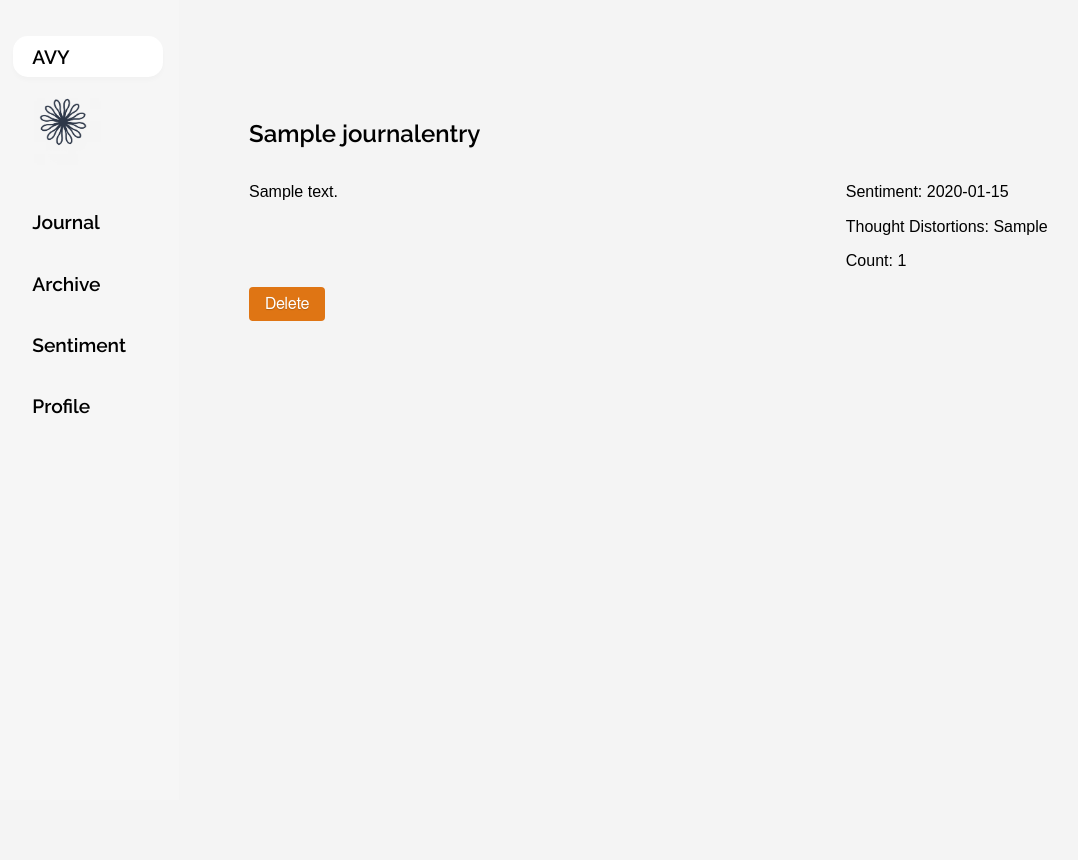
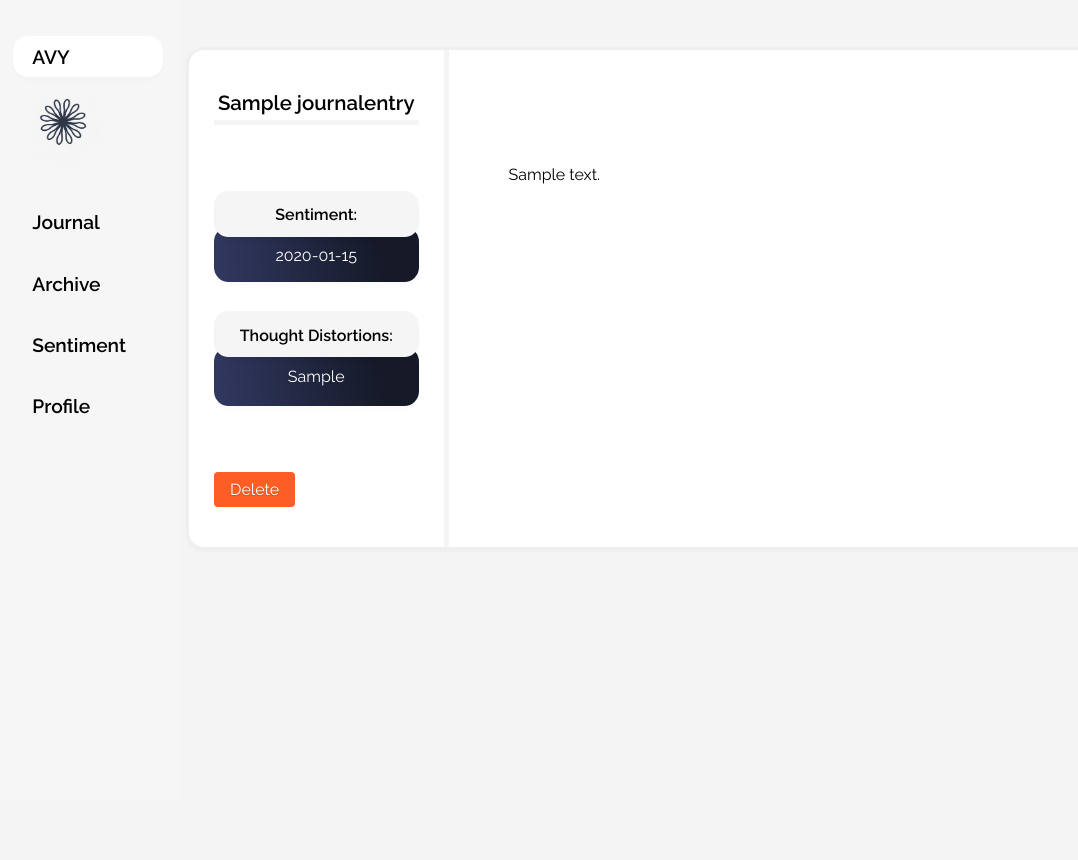
Before and after one commit to ronanpdh/sentiment-analysis, a Django app: page /1/ in a window 1280 px wide; the page is wider, and only the part inside the window is pictured. Shown: that part, without its empty margins (3-1081 px from the left). Run offline with Django 4.2, Linux system fonts and the light colour scheme; a user stored in the database is signed in; tables that the repository leaves empty hold one stand-in row (values such as "Sample post"); some libraries are stand-ins or nearby versions.

Commit message:
updated styling to multiple pages

```diff
--- a/lucid/journal/static/journal/style.css
+++ b/lucid/journal/static/journal/style.css
@@ -2,7 +2,7 @@ body {
     height: 100%;
     font-family: 'Raleway', sans-serif;
     font-weight: 400;
-    overflow: hidden;
+    overflow: scroll;
     background: #F4F4F4;
 }
 
@@ -18,7 +18,7 @@ button.button-secondary {
 }
 
 button.button-warning {
-    background: rgb(223, 117, 20);
+    background: rgba(254, 93, 38, 1);
 }
 
 /* Journal Page CSS  */
@@ -105,6 +105,7 @@ button.button-warning {
     display: flex;
     align-items: center;
     flex-direction: row-reverse;
+    margin-top: -15px;
     height: 80px;
     width: 100%;
     border-radius: 10px;
@@ -283,6 +284,7 @@ h1 {
     border-bottom-width: 2px;
     border-color: #E2E8F0;
     padding: 20px;
+    font-size: 1em;
 }
 
 .pure-table.custom-table td a:link,
@@ -299,7 +301,7 @@ h1 {
 
 .archive-container {
    background-color: white;
-   height: 80%;
+   height: fit-content;
    border-radius: 15px;
    /* overflow: scroll; */
    box-shadow: 0px 1px 1px 4px rgba(0, 0, 0, 0.02);
@@ -309,52 +311,154 @@ h1 {
 
 
 
-/* Sentiment Page CSS */
 
-.sentiment-container {
+/* Journal entry detail view */
+
+.journal-detail {
+    display: grid;
+    grid-template-columns: 1fr 3fr;
+    gap: 50px;
+    /* padding: 20px; */
     background-color: white;
-    height: 80%;
+    height: fit-content;
     border-radius: 15px;
-   /* overflow: scroll; */
+    overflow: auto;
     box-shadow: 0px 1px 1px 4px rgba(0, 0, 0, 0.02);
 }
 
-.graph-container  {
-    padding-top: 2em;
+.entry-sidebar {
+    display: grid;
+    align-self: center;
+    grid-template-rows: 50px 50px 2fr 50px;
+    row-gap: 50px;
+    border-right: 5px solid rgba(245, 245, 245, 1);
+    padding:25px
 }
 
-.graphone div {
-    margin-top: 25px;
-    margin-left: 100px;
-    border: solid 2px black;
-    width: 900px;
-    height: 800px;
+.entry-title {
+   font-size: 0.85em;
+   border-bottom: 5px solid rgba(245, 245, 245, 1);
+   text-align: center;
 }
 
-.graphtwo div {
-    margin: 25px;
-    border: solid 2px black;
-    width: 500px;
-    height: 800px;
+.entry-sentiment {
+    text-align: center;
+}
+
+.sentiment-title {
+    position: relative;
+    height: 16px;
+    padding: 15px 0;
+    margin-bottom: -10px;
+    z-index: 1px;
+    border-radius: 14.705px;
+    background: #F5F5F5;
+    box-shadow: 0px 3.43112px 5.39176px 0px rgba(0, 0, 0, 0.02);
+    font-weight: bold;
+}
+
+.sentiment-status {
+    height: 25px;
+    padding-top: 20px;
+    padding-bottom: 10px;
+    margin-top: -10px;
+    color: white;
+    border-radius: 14.705px;
+    background: var(--Dark-Blue, linear-gradient(82deg, #313860 2.25%, #151928 79.87%));
+    box-shadow: 0px 3.43112px 5.39176px 0px rgba(0, 0, 0, 0.02);
+}
+
+.entry-distortions {
+    margin-top: 20px;
+    line-height: normal;
+    text-align: center;
+}
+
+.distortion-title {
+    height: 16px;
+    position: relative;
+    padding: 15px 0;
+    margin-bottom: -10px;
+    z-index: 1px;
+    border-radius: 14.705px;
+    background: #F5F5F5;
+    box-shadow: 0px 3.43112px 5.39176px 0px rgba(0, 0, 0, 0.02);
+    font-weight: bold;
+}
+
+.distortion-status {
+    height: fit-content;
+    padding: 20px;
+    margin-top: -10px;
+    color: white;
+    border-radius: 14.705px;
+    background: var(--Dark-Blue, linear-gradient(82deg, #313860 2.25%, #151928 79.87%));
+    box-shadow: 0px 3.43112px 5.39176px 0px rgba(0, 0, 0, 0.02);
+}
+
+.distortion-status-null {
+    height: fit-content;
+    padding: 20px;
+    margin-top: 10px;
+    color: white;
+    border-radius: 14.705px;
+    background: var(--Dark-Blue, linear-gradient(82deg, #313860 2.25%, #151928 79.87%));
+    box-shadow: 0px 3.43112px 5.39176px 0px rgba(0, 0, 0, 0.02);
+}
+
+.distortions-paragraph {
+    padding-top: 10px ;
+}
+
+
+div.text-entry {
+    padding-top: 100px;
+    padding-right: 50px;
+    padding-left: 10px;
+
+}
+
+.entry-analysis {
+    padding-left: 1em;
 }
 
 
 
 
 
-/* Journal entry detail view */
 
-div.journal-detail {
-    padding: 50px;
-    margin: 10px;
+/* Sentiment Page CSS */
+
+.sentiment-container {
+    background-color: white;
+    height: fit-content;
+    border-radius: 15px;
+   /* overflow: scroll; */
+    box-shadow: 0px 1px 1px 4px rgba(0, 0, 0, 0.02);
 }
 
-
-
-div.text-entry {
-    padding-right: 20px;
+.graph-one {
+    grid-area: sentiment;
 }
 
-.entry-analysis {
-    padding-left: 1em;
+.graph-two {
+    grid-area: distortions;
 }
+
+.graph-three {
+    grid-area: entries;
+}
+
+.graph-four {
+    grid-area: learning
+}
+
+.graph-container  {
+    display: grid;
+    grid-template-columns: 3fr 1fr 1fr 3fr;
+    grid-template-rows: auto;
+    grid-template-areas:
+        "sentiment sentiment sentiment distortions"
+        "entries entries . learning";
+    padding-top: 2em;
+}
--- a/lucid/journal/templates/journal/journalentry.html
+++ b/lucid/journal/templates/journal/journalentry.html
@@ -19,28 +19,27 @@
 
 <div class="content">
     <div class="journal-detail">
+
+            <div class="entry-sidebar">
+                <div class="entry-title">
                     <h2>{{object.title}}</h2>
+                </div>
+                <div class="entry-sentiment">
+                    <p class="sentiment-title"> Sentiment: </p>
+                    <p class="sentiment-status">{{ object.sentiment }}</p>
+                </div>
+                <div class="entry-distortions">
+                    {% if object.thought_distortions == "{}" %}
+                        <p class="distortion-status-null"> Avy Detected no Thought Distortions!</p>
 
-        <div class="pure-g entry-detail">
-            <div class="pure-u-3-5">
-                <div class="text-entry">
-                    <p>{{ object.text_entry }}</p>
-                </div>
+                    {% else %}
+                        <p class="distortion-title"> Thought Distortions: </p>
+                        <p class="distortion-status">{{ object.thought_distortions }}</p>
+                        <!-- <p>Count: {{ object.count }}</p> -->
+                    {% endif %}
                 </div>
 
-            <div class="pure-u-2-5">
-                <div class="entry-analysis">
-                    <p> Sentiment: {{ object.sentiment }}</p>
-
-                    {% if object.thought_distortions == " " %}
-                        <p> Avy Detected no Thought Distortions!</p>
-
-                    {% else %}
-                        <p> Thought Distortions: {{ object.thought_distortions }}</p>
-                        <p>Count: {{ object.count }}</p>
-                    {% endif %}
-                </div>
-            </div>
+                <div class="entry-delete">
 
                     <a href="{% url 'delete' object.id %}">
 
@@ -50,6 +49,11 @@
 
                     </a>
                 </div>
+            </div>
+
+            <div class="text-entry">
+                    <p>{{ object.text_entry | linebreaks }}</p>
+            </div>
 
     </div>
 </div>
--- a/lucid/journal/templates/journal/journallist.html
+++ b/lucid/journal/templates/journal/journallist.html
@@ -30,8 +30,8 @@
         <div class="pure-g pure-u-5-5 archive">
             <table class="pure-table pure-table-horizontal custom-table">
                 <thead>
-                    <th style="width: 70%;">Title</th>
-                    <th style="width: 15%">Date</th>
+                    <th style="width: 55%;">Title</th>
+                    <th style="width: 30%">Date</th>
                     <th style="width: 15%">Sentiment</th>
                 </thead>
                 <tbody>
```
Also changed, not shown: lucid/journal/templates/journal/sentiment.html (+14 -8 lines), lucid/journal/utils.py (+4 -4 lines), lucid/journal/static/img/Second Card.png (added). Lines whose indentation alone changed are shown as unchanged.
